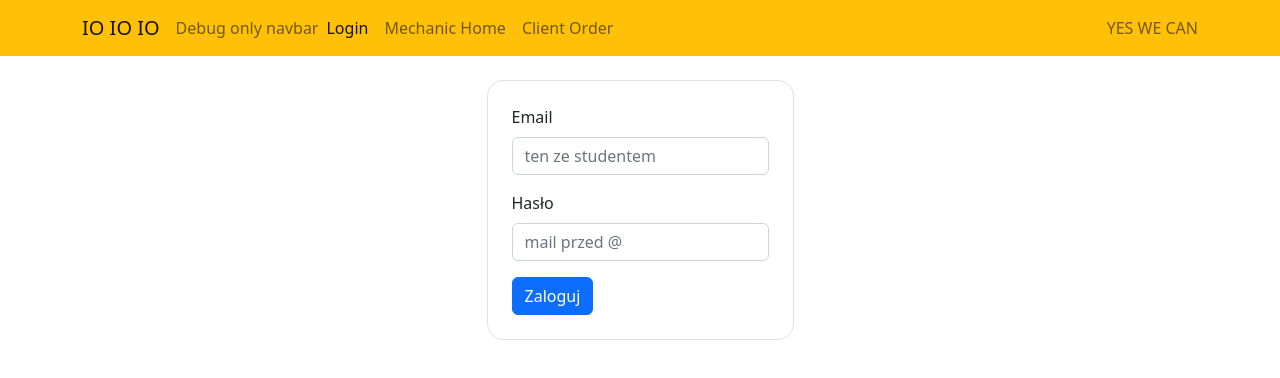
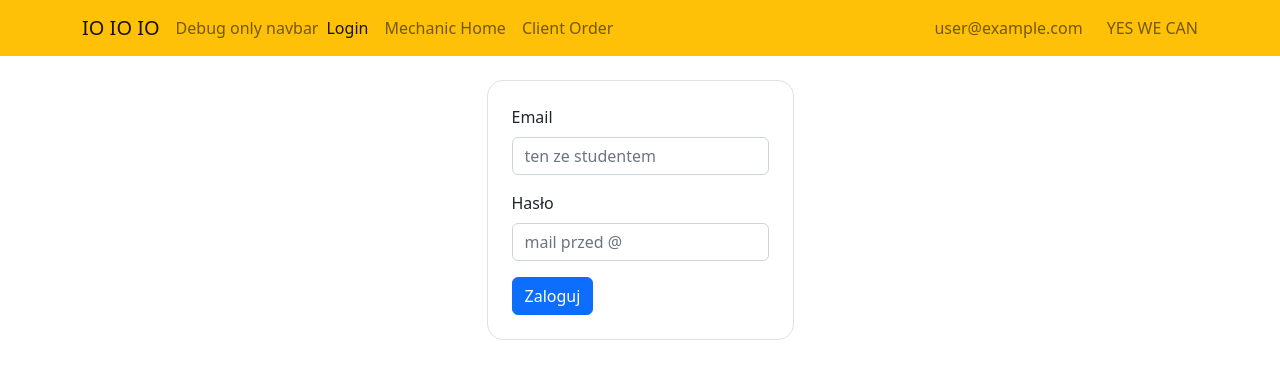
Before and after one commit to kappa243/io-agh, a React (Create React App) app: page /login in a window 1280 px wide. Shown: the top 378 px of the page. Built offline with nearby package versions, Linux system fonts and the light colour scheme; no server answers; sample sign-in values are in the browser's storage.

Commit message:
login logic

```diff
--- a/src/DebugNavbar.js
+++ b/src/DebugNavbar.js
@@ -3,8 +3,12 @@ import Container from "react-bootstrap/Container";
 import Navbar from "react-bootstrap/Navbar";
 import Nav from "react-bootstrap/Nav";
 import { LinkContainer } from "react-router-bootstrap";
+import { useUserEmail } from "./logic/auth";
 
-const DebugNavbar = () => (
+const DebugNavbar = () => {
+  const email = useUserEmail();
+
+  return (
     <Navbar bg="warning">
       <Container>
         <Navbar.Brand>IO IO IO</Navbar.Brand>
@@ -22,9 +26,11 @@ const DebugNavbar = () => (
             </LinkContainer>
           </Nav>
         </Navbar.Collapse>
-      <Navbar.Text>YES WE CAN</Navbar.Text>
+        <Navbar.Text>{email}</Navbar.Text>
+        <Navbar.Text className="ms-4">YES WE CAN</Navbar.Text>
       </Container>
     </Navbar>
   );
+};
 
 export default DebugNavbar;
--- a/src/LoginPage.js
+++ b/src/LoginPage.js
@@ -5,10 +5,22 @@ import Row from "react-bootstrap/Row";
 import Col from "react-bootstrap/Col";
 import Button from "react-bootstrap/Button";
 import Form from "react-bootstrap/Form";
+import { useSignInWithEmailAndPassword } from "react-firebase-hooks/auth";
+import { auth } from "./logic/fb";
 
 const LoginPage = () => {
+  const [
+    signInWithEmailAndPassword,
+    user,
+    loading,
+    error,
+  ] = useSignInWithEmailAndPassword(auth);
+
   const onSubmit = useCallback(e => {
     e.preventDefault();
+    const email = e.target.elements[0].value;
+    const password = e.target.elements[1].value;
+    signInWithEmailAndPassword(email, password);
   }, []);
 
   return (
@@ -29,6 +41,14 @@ const LoginPage = () => {
             <Button variant="primary" type="submit">
               Zaloguj
             </Button>
+
+            {loading ? (
+              <p className="mt-3">Ładowanie...</p>
+            ) : error ? (
+              <p className="mt-3 text-danger">{error.message}</p>
+            ) : user ? (
+              <p className="mt-3">Zalogowano</p>
+            ) : null}
           </Form>
         </Col>
       </Row>
--- a/src/logic/auth.js
+++ b/src/logic/auth.js
@@ -7,3 +7,9 @@ export const useUserPermissionLevel = () => {
   return ["MECHANIC", false];
   // TODO: check mechanic permission level
 };
+
+export const useUserEmail = () => {
+  const [user, loading, error] = useAuthState(auth);
+  if (loading || error || !user) return null;
+  return user.email;
+};
```
Lines whose indentation alone changed are shown as unchanged.
